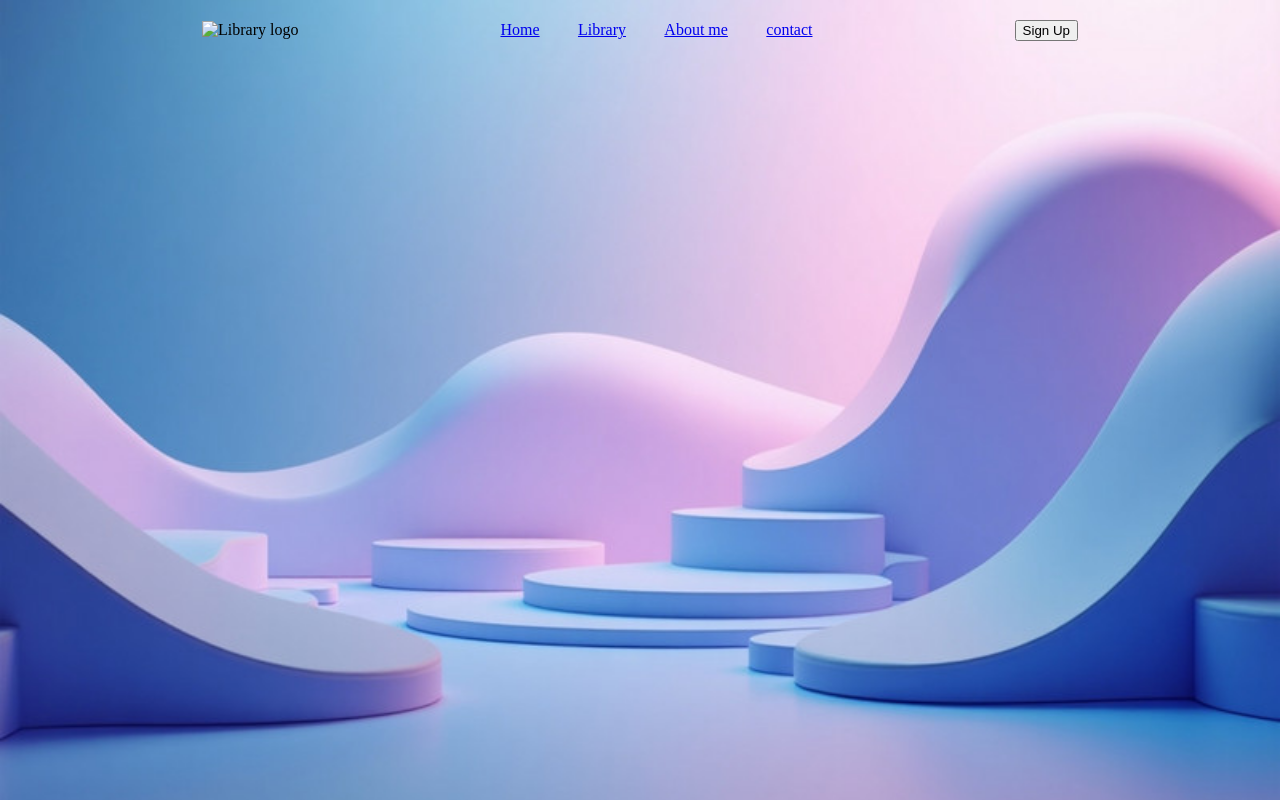
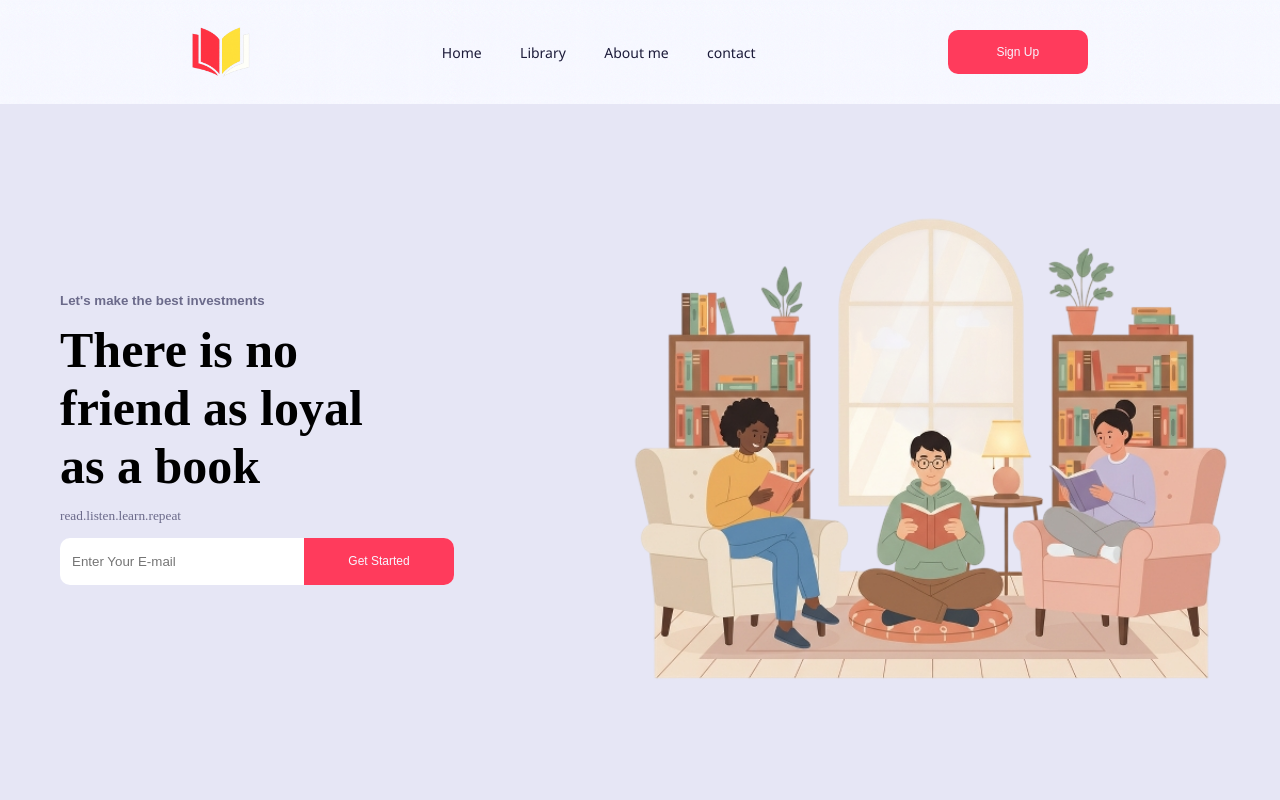
Before and after one commit to chaste-ganza/Online-Library-Website, a plain HTML site: page index.html in a window 1280 px wide. Drawn offline with Linux system fonts and the light colour scheme.

Commit message:
Designed the welcome page

```diff
--- a/index.html
+++ b/index.html
@@ -9,7 +9,7 @@
 <body>
     <div class="header">
         <div class="logo-container">
-            <img src="" alt="Library logo">
+            <img src="logo.png" alt="Library logo" class="logo" style="height: 100%;">
         </div>
         <div class="link-container">
             <a href="index.html">Home</a>
@@ -21,5 +21,20 @@
             <button class="signup-button">Sign Up</button>
         </div>
     </div>
+
+    <div class="hero">
+        <div class="hero-section1">
+            <p class="small-p">Let's make the best investments</p>
+            <p class="big-p">There is no friend as loyal as a book</p>
+            <p class="bottom-p">read.listen.learn.repeat</p>
+            <div class="input-container" >
+                <input type="email" placeholder="Enter Your E-mail">
+                <button class="bottom-button">Get Started</button>
+            </div>
+        </div>
+        <div class="hero-section2">
+            <img src="background-photo.png" alt="" style="height: 80vh;">
+        </div>
+    </div>
 </body>
 </html>
--- a/styles.css
+++ b/styles.css
@@ -1,23 +1,166 @@
+:root {
+  /* Backgrounds */
+  --color-bg: #f7f6ff;
+  --color-surface: #ffffff;
+
+  /* Text */
+  --color-text: #1c1b3a;
+  --color-text-muted: #6b6a8a;
+
+  /* Brand / Actions */
+  --color-primary: #ff3b5c;   /* coral red (CTA) */
+  --color-secondary: #4d96ff; /* bright blue */
+  --color-accent: #facc15;    /* warm yellow */
+
+  /* Decorative */
+  --color-purple: #bf5af2;
+  --color-teal: #2dd4bf;
+  --color-green: #86efac;
+
+  --color-border: #e6e6f5;
+}
+
+
+
 body{
     margin: 0;
     height: 100vh;
     width: 100%;
-    background-image:url(image.png);
-    background-position: center;
-    background-repeat: no-repeat;
-    background-size: cover;
+    background-image:url(BCO.8f805ff7-6a56-4eb5-87c4-db2c51f596f0.png);
+    font-family: 'Segoe UI', 'Open Sans', 'Verdana', sans-serif;
 }
 
 .header{
     width: 100%;
-    height: 60px;
+    height: 13vh;
     display: flex;
     flex-direction: row;
     justify-content: space-evenly;
     align-items: center;
 }
 
+.logo-container{
+    height: 50px;
+    padding: 0px;
+}
+
 .link-container{
     display: flex;
     gap: 3vw;
 }
+
+a {
+  position: relative;
+  color: var(--color-text);
+  text-decoration: none;
+  font-size: 14px;
+  transition: transform 0.3s ease;
+}
+
+a::after {
+  content: "";
+  position: absolute;
+  left: 0;
+  bottom: -2px;
+  width: 100%;
+  height: 2px;
+  background-color: var(--color-secondary);
+  transform: scaleX(0);
+  transform-origin: left;
+  transition: transform 0.3s ease;
+}
+
+a:hover {
+  transform: translateY(-1px);
+}
+
+a:hover::after {
+  transform: scaleX(1);
+}
+
+.signup-button{
+    background-color: var(--color-primary);
+    border-style: none;
+    width: 140px;
+    height: 44px;
+    border-radius: 10px;
+    color: var(--color-bg);
+    font-weight: 500;
+    font-size: 12px;
+}
+
+.hero{
+    height: 87vh;
+    width: 100%;
+    background-color: #e6e6f5;
+    display: flex;
+    justify-content: space-evenly;
+}
+
+.hero-section1{
+    height: 100%;
+    width: 45vw;
+    align-content: center;
+    margin-left: 60px;
+}
+
+.hero-section2{
+    height: 100%;
+    width: 60vw;
+    display: flex;
+    justify-content: center;
+    align-items: center;
+}
+
+.small-p{
+    font-size: smaller;
+    font-family: sans-serif;
+    font-weight: 600;
+    color: var(--color-text-muted);
+}
+
+.big-p{
+    font-size: 50px;
+    width: 310px;
+    font-family:'Times New Roman', Times, serif;
+    font-weight: 900;
+    margin-top: 10px;
+    margin-bottom: 0;
+
+}
+
+.bottom-p{
+    font-size: smaller;
+    font-family:'Times New Roman', Times, serif;
+    color: var(--color-text-muted);
+}
+
+.input-container{
+    background-color: white;
+    width: fit-content;
+    margin: 0;
+    display: flex;
+    border-radius: 10px;
+    margin-bottom: 40px;
+}
+
+input{
+    border: none;
+    height: 45px;
+    width: 230px;
+    border-top-left-radius: 10px;
+    border-bottom-left-radius: 10px;
+    margin-left: 10px;
+}
+
+.bottom-button{
+    border: none;
+    border-bottom-right-radius: 10px;
+    border-top-right-radius: 10px;
+    background-color: var(--color-primary);
+    padding: 15px;
+    width: 150px;
+    color: var(--color-bg);
+        font-size: 12px;
+
+}
```
Also changed, not shown: 7c983d42431d47278c27d214a91ec7a5.png (added), BCO.8f805ff7-6a56-4eb5-87c4-db2c51f596f0.png (added), background-photo.png (added), logo.png (added).
